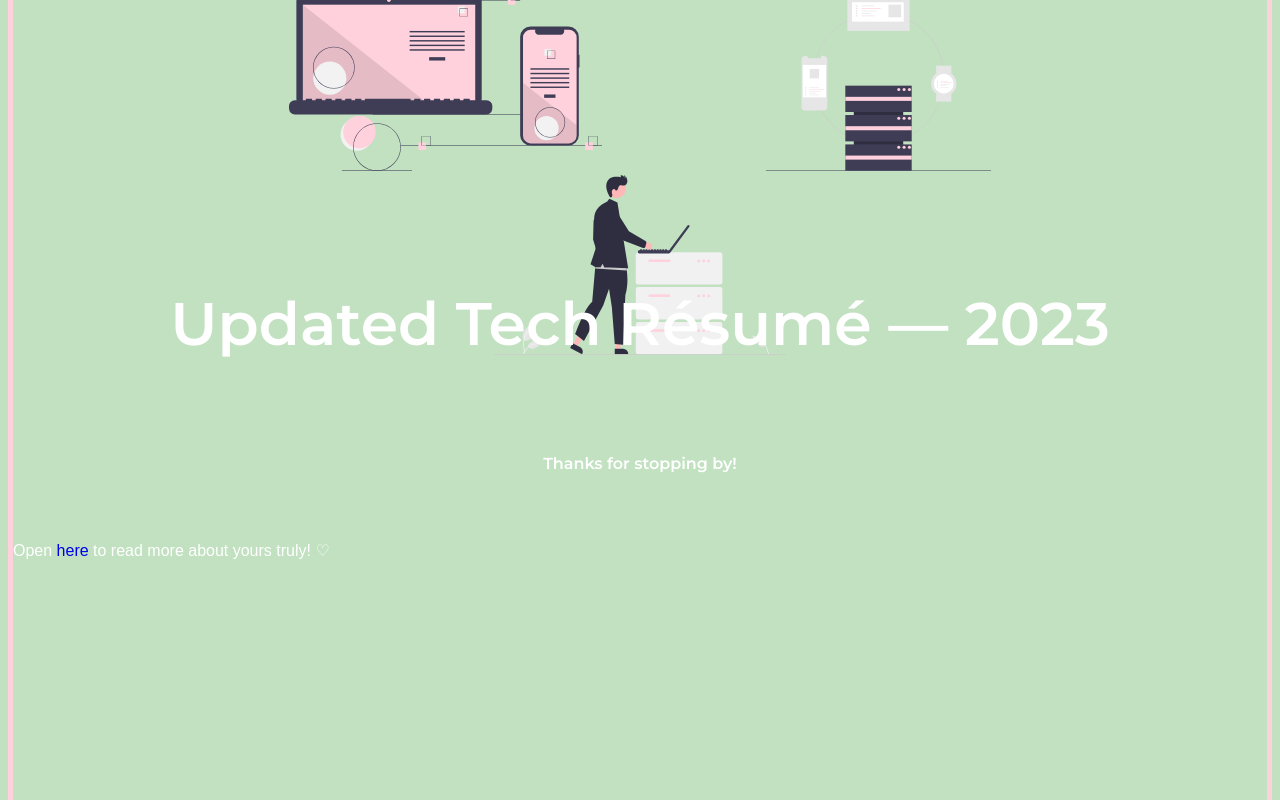
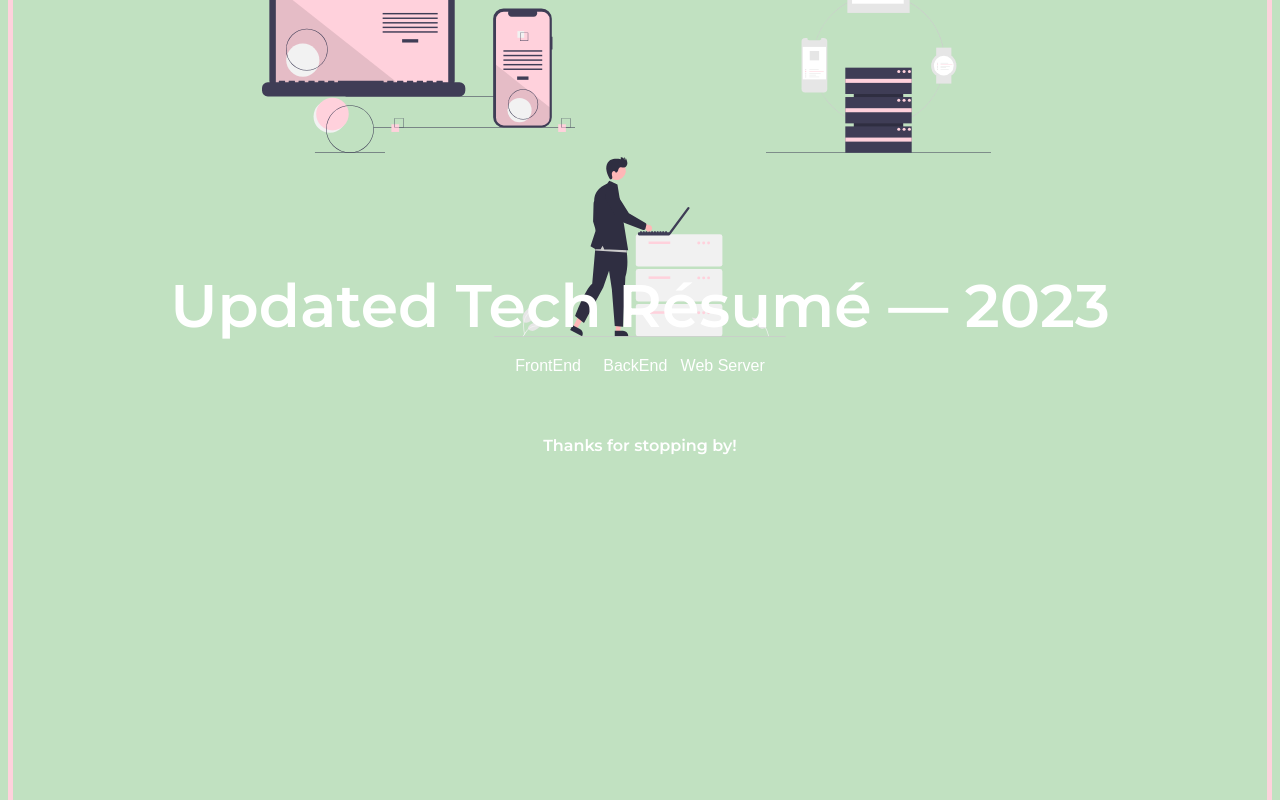
Before and after one commit to thesd5x/portfolioWebsite, a website: page resume.html in a window 1280 px wide. Shown: the part 700-1500 px from the top of the page. Drawn offline with Linux system fonts and the light colour scheme.

Commit message:
add headers underneath each tech stack moved alternative access link to resume under neath adobe doc

```diff
--- a/resume.html
+++ b/resume.html
@@ -46,27 +46,31 @@
     <!-- Tech Stack -->
     <div class="techStackContainer01">
         <h1 class="techStack">Tech Stack</h1>
-    </div><br><br>
+    </div><br>
 
     <div class="techStackContainer02">
         <div class="techImg">
-            <img class="techImg" src="client image.svg" alt="client">
-            <img class="techImg" src="server image.svg" alt="server">
+            <img class="techImg" src="client image.svg" alt="client"> &nbsp; &nbsp; &nbsp;
+            <img class="techImg" src="server image.svg" alt="server"> &nbsp; &nbsp; &nbsp;
             <img class="techImg" src="database.svg" alt="database">
+            <div class="techStackHeaders">
+                <p class="stackHeaderFrontEnd">FrontEnd &nbsp;&nbsp;&nbsp;&nbsp;BackEnd&nbsp;&nbsp;&nbsp;Web Server</p>
+            </div>
         </div>
     </div><br><br>
 
 
-
-
-
     <h3 class="resumeListing">Updated Tech Résumé — 2023</h3><br>
     <p class="resumeGreeting">Thanks for stopping by!</p><br><br>
-
     <div class="techResumeBody">
-        <p>Open <a href="Fichter, Jordan_Tech Resume_SEPT 2023.pdf">here</a> to read more about yours truly! ♡</p>
         <object data="Fichter, Jordan_Tech Resume_SEPT 2023.pdf" width="1500" height="800"></object>
+        <br>
+        <br>
     </div>
+    <p class="resumeVerbiage">Adobe not working properly? Have something guareented (like me) <br>Click <a
+            href="Fichter, Jordan_Tech Resume_SEPT 2023.pdf">here</a>! ♡</p>
+    <br>
+    <br>
 
 
 
```
